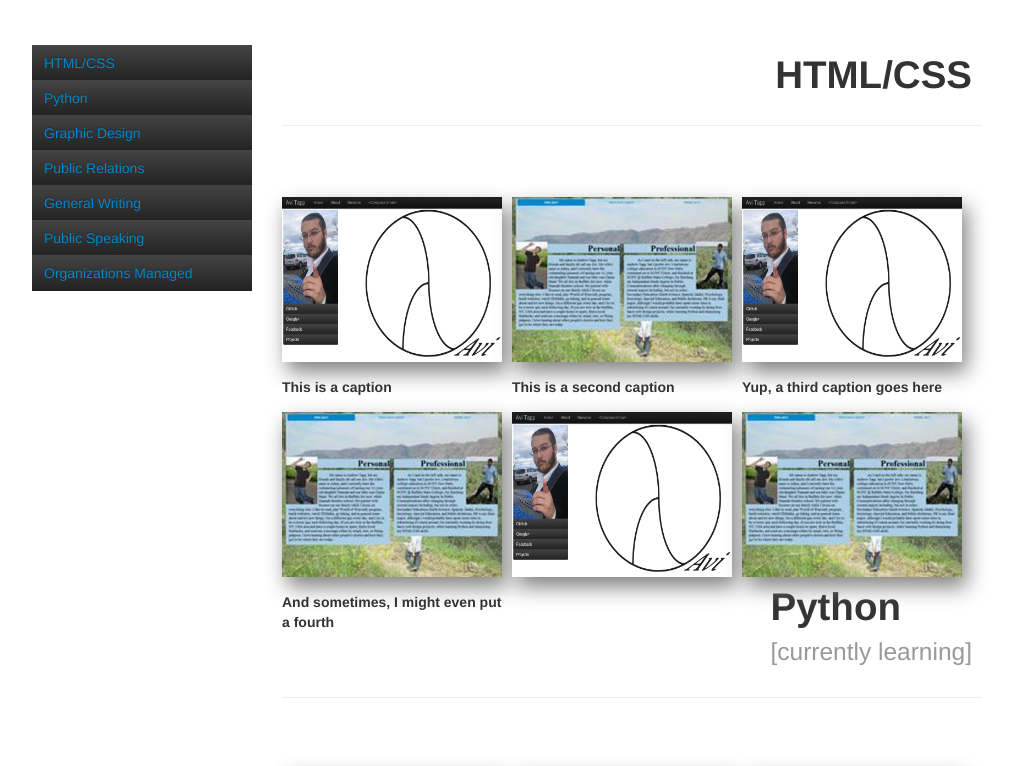
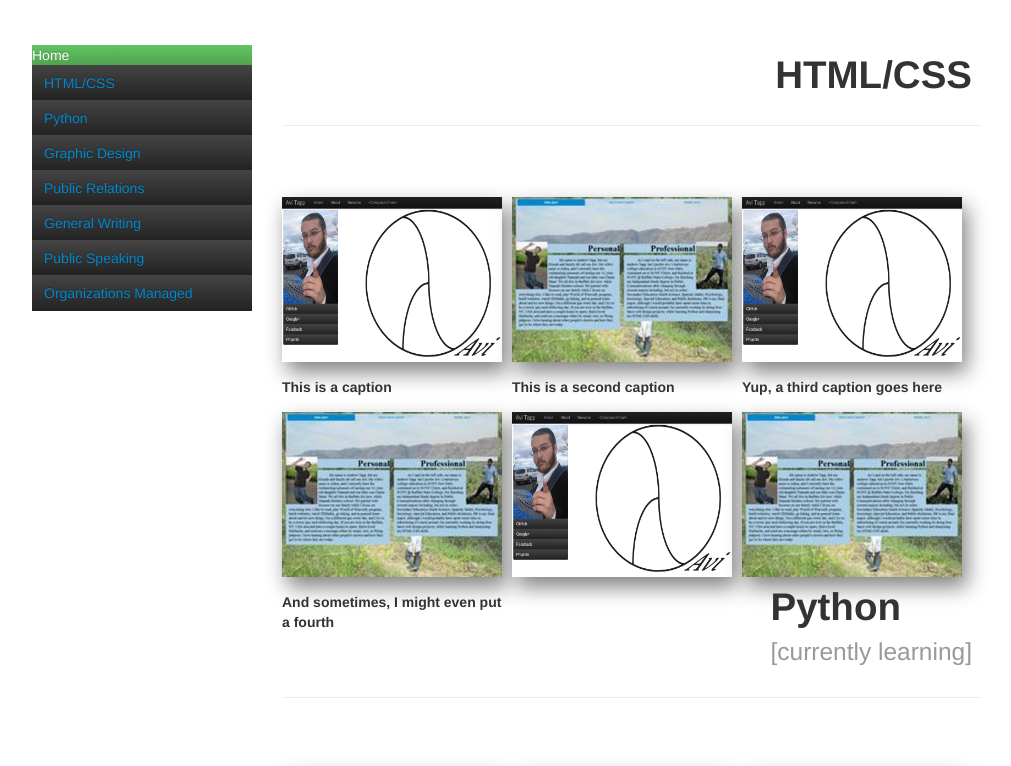
Before and after one commit to AviTapp/personal-website, a plain HTML site: page projects.html in a window 1280 px wide. Shown: the top 766 px of the page, without its empty margins (138-1149 px from the left). Drawn offline with nearby package versions, Linux system fonts and the light colour scheme.

Commit message:
Create and style home button on projects page

```diff
--- a/projects.html
+++ b/projects.html
@@ -6,11 +6,11 @@
 		<link rel="stylesheet" type="text/css" href="css/bootstrap.css">
 	</head>
 	<body>
-		<div class="tabs container_12">
+		<div class="container_12">
 			<!--navigation-->
 			<div class="grid_3">
-				<ul class="js-nav nav nav-tabs nav-stacked">
-					<!--li class="btn-inverse"><a href="index.html">Home</a></li-->
+				<a class="btn-success btn-lg btn-block naked" href="index.html">Home</a>
+				<ul class="tabs js-nav nav nav-tabs nav-stacked">
 					<li class="js-nav-item btn-inverse"><a href="#tab1">HTML/CSS</a></li>
 					<li class="js-nav-item btn-inverse"><a href="#tab2">Python</a></li>
 					<li class="js-nav-item btn-inverse"><a href="#tab3">Graphic Design</a></li>
```
